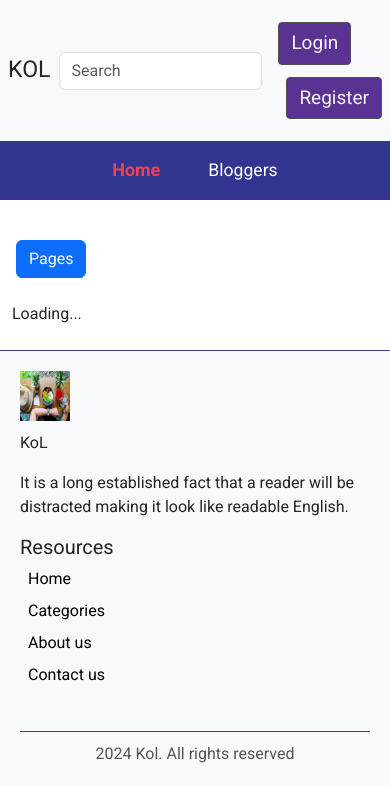
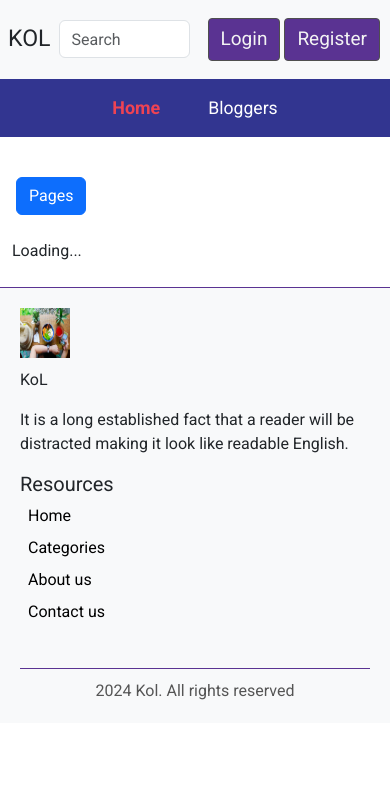
Before and after one commit to ehabyousef/kol, a React (Create React App) app: page /profileDash in a window 390 px wide. Shown: the top 802 px of the page. Built offline with nearby package versions, Linux system fonts and the light colour scheme.

Commit message:
navbar media

```diff
--- a/src/component/Navbar.jsx
+++ b/src/component/Navbar.jsx
@@ -68,7 +68,7 @@ function Navbar() {
                                 <button className={`me-2 ${style.button}`} onClick={handleLogout}>logout</button>
                             </div>
                             :
-                            <div className="d-lg-flex gap-lg-3">
+                            <div className="d-flex gap-lg-3">
                                 <button className={`me-2 ${style.button}`} onClick={() => { navigate('/auth/login') }}>Login</button>
                                 <button className={`ms-2 ${style.button}`} onClick={() => { navigate('/auth') }}>Register</button>
                             </div>
--- a/src/component/navbar.module.css
+++ b/src/component/navbar.module.css
@@ -64,3 +64,9 @@
   border-radius: 50%;
 }
 /* search  */
+@media (max-width: 660px) {
+  .button,
+  .userData {
+    margin: 2px !important;
+  }
+}
```
